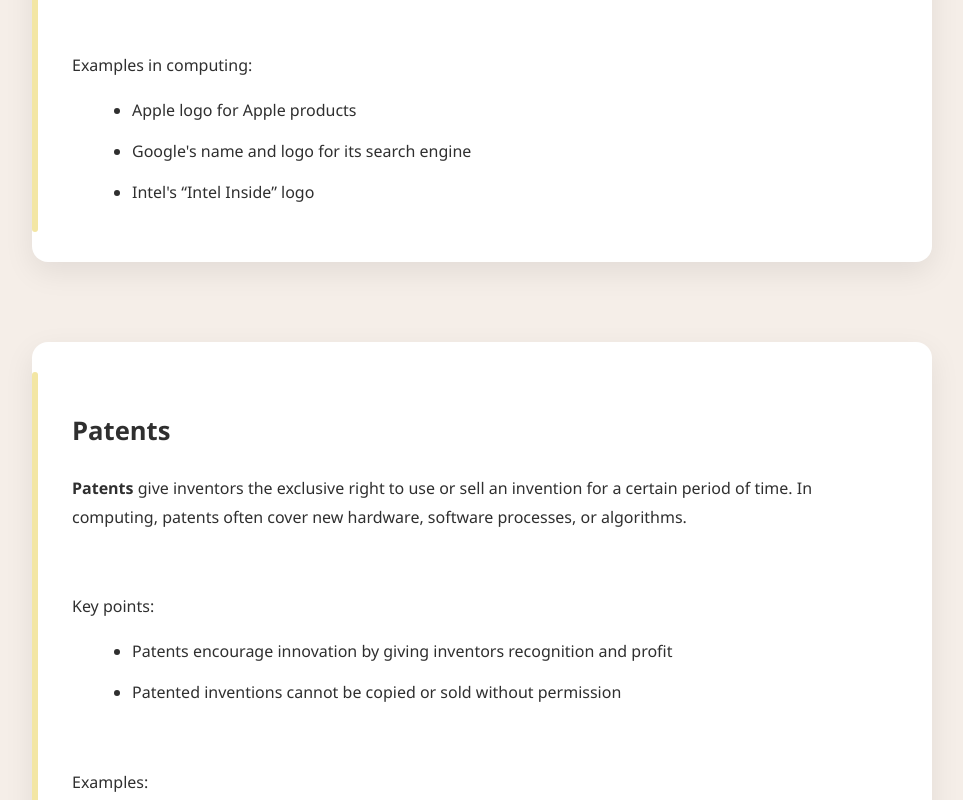
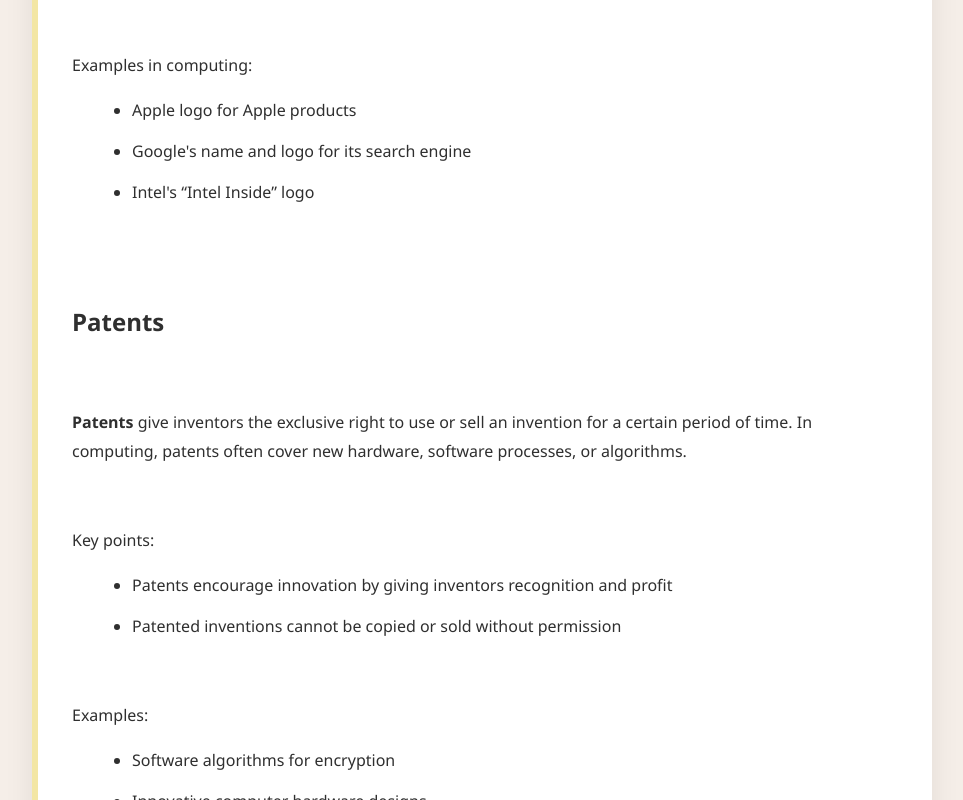
Before and after one commit to imgraceyyy/PersonalInfo, a plain HTML site: page Pages/Lessons/Lesson8.html in a window 1280 px wide. Shown: the part 2000-2800 px from the top of the page, without its empty margins (158-1121 px from the left). Drawn offline with Linux system fonts and the light colour scheme.

Commit message:
Update Lesson8.html

```diff
--- a/Pages/Lessons/Lesson8.html
+++ b/Pages/Lessons/Lesson8.html
@@ -14,8 +14,7 @@
         <nav>
             <a href="#ipr">IPR</a>
             <a href="#copyrights">Copyrights</a>
-            <a href="#trademarks">Trademarks</a>
-            <a href="#patents">Patents</a>
+            <a href="#trademarksandpattens">Trademarks</a>
             <a href="#ethics">Ethics</a>
             <a href="../Projects.html">Back</a>
             <button id="themeToggle" aria-label="Toggle dark mode" style="margin-left: 10px;">🌙</button>
@@ -70,7 +69,7 @@
                 </ul>
     </section>
 
-    <section id="trademarks" data-type="trademarks" class="textdesign">
+    <section id="trademarksandpattens" data-type="trademarksandpattens" class="textdesign">
         <p>Trademarks</p>
 
                 <p>
@@ -94,11 +93,9 @@
                     <li>Google's name and logo for its search engine</li>
                     <li>Intel's “Intel Inside” logo</li>
                 </ul>
-    </section>
-
-    <section id="patents" data-type="patents" class="textdesign">
-        <p>Patents</p>
-
+                <br><br>
+            <h1>Patents</h1>
+                <br>
                 <p>
                     <b>Patents</b> give inventors the exclusive right to use or sell an invention for a certain period of time.
                     In computing, patents often cover new hardware, software processes, or algorithms.
```
